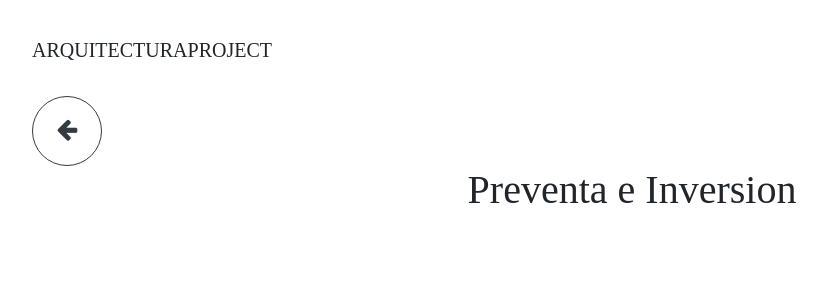
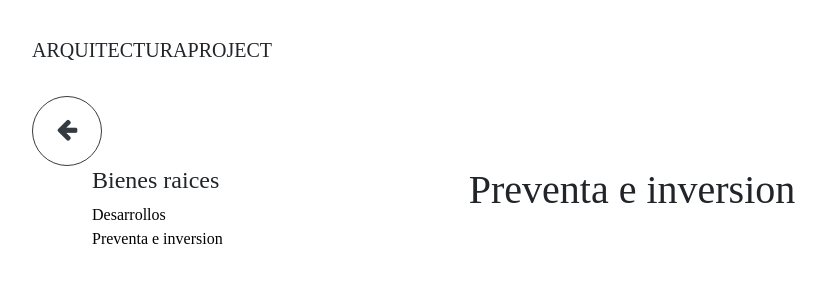
Before and after one commit to Serchcode/Arquitectura-Project, a Django app: page /preventa-inversion/ in a window 1280 px wide. Shown: the top 300 px of the page, without its empty margins (8-834 px from the left). Run offline with Django 3.2, Linux system fonts and the light colour scheme; some libraries are stand-ins or nearby versions; some web fonts are replaced.

Commit message:
add aside v2

```diff
--- a/main/templates/contacto.html
+++ b/main/templates/contacto.html
@@ -15,7 +15,7 @@
                                 <h4>Estudio</h4>
                                 <a class="aside" href="{%url 'main:Nosotros'%}">Nosotros</a>
                                 <br>
-                                <a class="aside" href="{%url 'main:Contacto'%}">Contato</a>
+                                <a class="aside" href="{%url 'main:Contacto'%}">Contacto</a>
                         </div>
                         <div class=" col col-lg-8 animated zoomIn ">
                                 <center>
--- a/main/templates/nosotros.html
+++ b/main/templates/nosotros.html
@@ -15,7 +15,7 @@
                         <h4>Estudio</h4>
                         <a class="aside" href="{%url 'main:Nosotros'%}">Nosotros</a>
                         <br>
-                        <a class="aside" href="{%url 'main:Contacto'%}">Contato</a>
+                        <a class="aside" href="{%url 'main:Contacto'%}">Contacto</a>
                 </div>
                 <div class=" col col-lg-8 animated zoomIn ">
                         <center>
--- a/main/templates/preventa.html
+++ b/main/templates/preventa.html
@@ -10,8 +10,19 @@
 </a>
 </div>
 <div class="container animated zoomIn">
-<center>
-<h1>Preventa e Inversion</h1>
-</center>
-</div>
+                <div class="container">
+                                <div class="row">
+                                        <div class="col col-lg-2 animated zoomIn">
+                                                <h4>Bienes raices</h4>
+                                                <a class="aside" href="{%url 'main:Desarrollos'%}">Desarrollos</a>
+                                                <br>
+                                                <a class="aside" href="{%url 'main:Preventa'%}">Preventa e inversion</a>
+                                        </div>
+                                        <div class=" col col-lg-8 animated zoomIn ">
+                                                <center>
+                                                        <h1>Preventa e inversion</h1>
+                                                </center>
+                                        </div>
+                                </div>
+                        </div>
 {%endblock content%}
```
Also changed, not shown: main/templates/arquitectura.html (+15 -5 lines), main/templates/desarrollo.html (+15 -4 lines), main/templates/interiorismo.html (+15 -5 lines).
